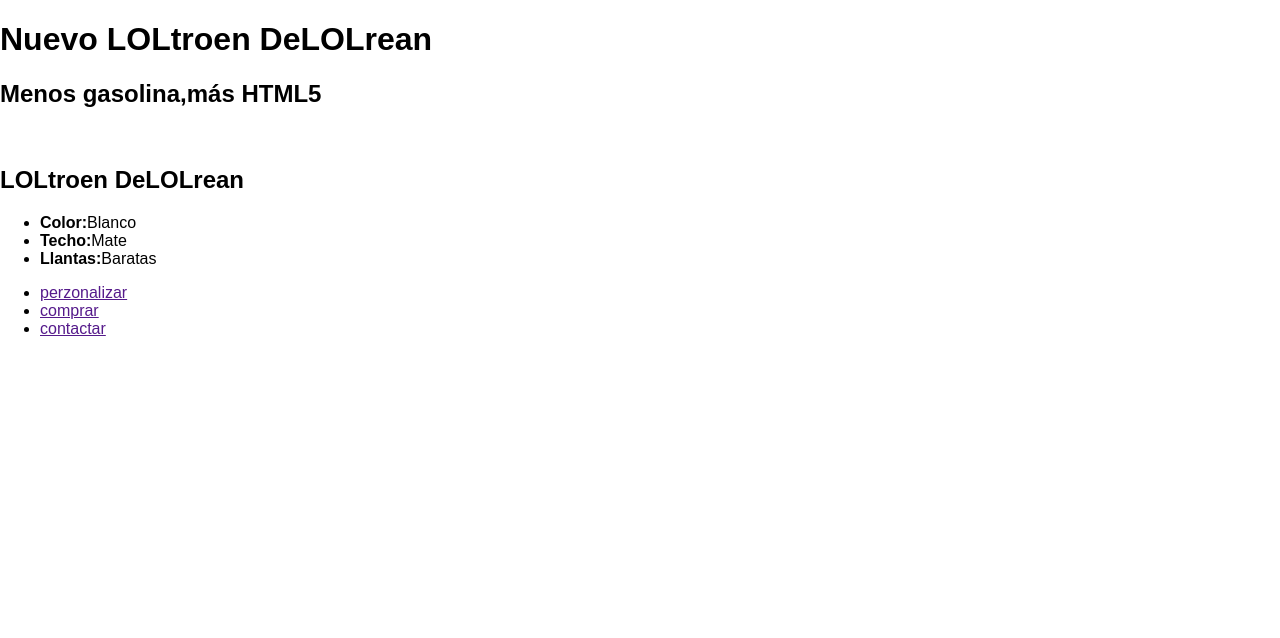
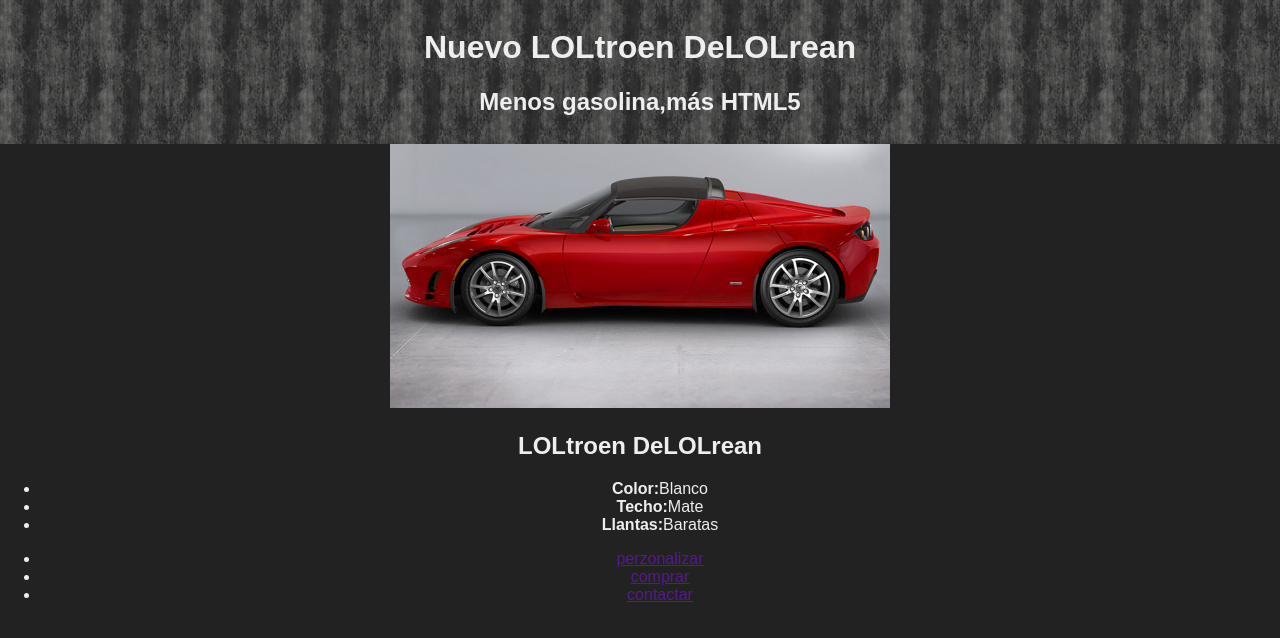
Before and after one commit to Rudibarra/mejorandola, a plain HTML site: page index.html in a window 1280 px wide. Drawn offline with Linux system fonts and the light colour scheme.

Commit message:
minuto 36 2

```diff
--- /dev/null
+++ b/estilos.css
@@ -0,0 +1,25 @@
+@charset "UTF-8";
+
+
+body
+{
+	background-color:#222;
+	color:#EEE;
+	font-family:Arial;
+	font-size:16px;
+	text-align:center;
+
+}
+
+header{
+	background:url("fondo.png");
+	margin: 0;
+	padding:0.5em 0;
+	width:100%;
+}
+
+header h1{
+
+
+
+}
--- a/index.html
+++ b/index.html
@@ -4,14 +4,17 @@
 <meta charset="UTF-8">
 <title>Nuevo LOLtroen DeLOLrean</title>
 <link rel="stylesheet" href="normalize.css">
+<link rel="stylesheet" href="estilos.css">
 <script src="prefixfree.min.js"></script>
 </head>
 
 <body>
 
 <header>
+<hgroup>
 <h1>Nuevo LOLtroen DeLOLrean</h1>
 <h2>Menos gasolina,más HTML5</h2>
+</hgroup>
 </header>
 
 <section>
@@ -19,7 +22,7 @@
     <article id="historia">
     </article>
     <figure>
-    	<img src=""/>
+    	<img src="crojo.jpg"/ width="500px">
     	<figcaption>
         	<h2>LOLtroen DeLOLrean</h2>
 
```
